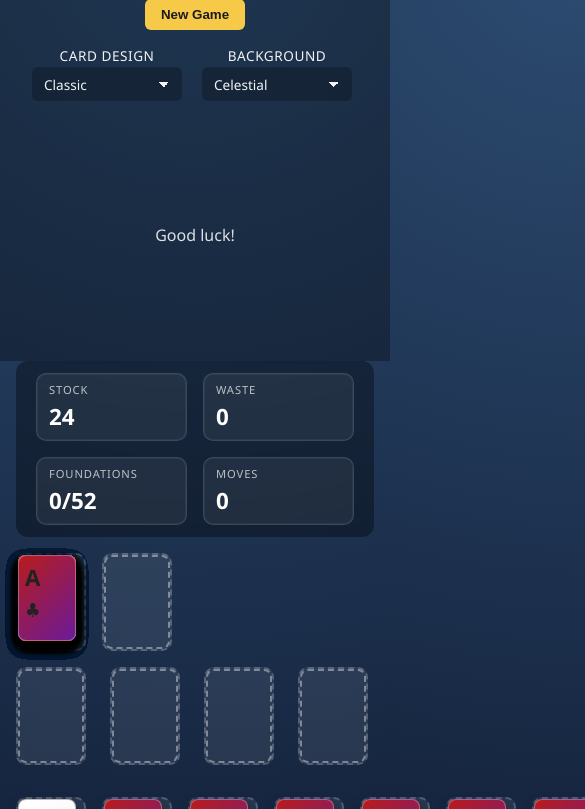
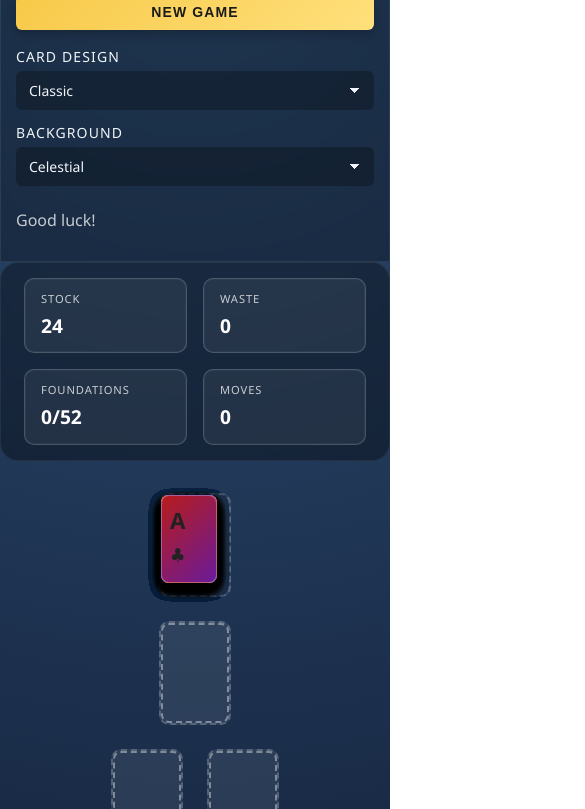
Before and after one commit to amsibert-fmms/Solitaire-, a plain HTML site: page index.html in a window 390 px wide. Shown: the part 72-881 px from the top of the page, 585 px wide, since content can reach past the window. Drawn offline with Linux system fonts and the light colour scheme.

Commit message:
Revamp layout and styling variables for responsiveness

```diff
--- a/style.css
+++ b/style.css
@@ -1,10 +1,46 @@
 :root {
-  --card-width: 90px;
-  --card-height: 126px;
-  --tableau-gap: 28px;
-  font-family: "Segoe UI", Tahoma, Geneva, Verdana, sans-serif;
+  --font-family-base: "Segoe UI", Tahoma, Geneva, Verdana, sans-serif;
+  --font-family-heading: "Segoe UI", Tahoma, Geneva, Verdana, sans-serif;
+  --font-size-base: 16px;
+  --font-size-sm: 0.875rem;
+  --font-size-lg: 1.25rem;
+  --line-height-base: 1.5;
+  --heading-line-height: 1.2;
+
+  --space-3xs: 0.25rem;
+  --space-2xs: 0.375rem;
+  --space-xs: 0.5rem;
+  --space-sm: 0.75rem;
+  --space-md: 1rem;
+  --space-lg: 1.5rem;
+  --space-xl: 2rem;
+  --space-2xl: 3rem;
+
+  --radius-sm: 6px;
+  --radius-md: 10px;
+  --radius-lg: 18px;
+
+  --shadow-soft: 0 4px 12px rgba(0, 0, 0, 0.25);
+  --shadow-elevated: 0 12px 28px rgba(0, 0, 0, 0.35);
+
+  --color-primary: #f7c948;
+  --color-primary-strong: #d9a500;
+  --color-primary-text: #1b1b1b;
+  --color-surface: rgba(0, 0, 0, 0.28);
+  --color-surface-alt: rgba(0, 0, 0, 0.35);
+  --color-surface-raised: rgba(255, 255, 255, 0.06);
+  --color-border-muted: rgba(255, 255, 255, 0.18);
+  --color-border-strong: rgba(255, 255, 255, 0.4);
+  --color-text-muted: rgba(255, 255, 255, 0.75);
+
+  --layout-max-width: 1200px;
+
+  --card-width: 72px;
+  --card-height: 104px;
+  --card-radius: 8px;
+  --tableau-gap: 22px;
   --background-gradient: radial-gradient(circle at top, #2d4d73, #14223b 70%);
-  --surface-bg: rgba(0, 0, 0, 0.3);
+  --surface-bg: var(--color-surface);
   --text-color: #f0f4f8;
   --pile-background: rgba(255, 255, 255, 0.08);
   --pile-border: 2px dashed rgba(255, 255, 255, 0.2);
@@ -29,92 +65,167 @@ body {
   min-height: 100vh;
   display: flex;
   flex-direction: column;
+  font-family: var(--font-family-base);
+  font-size: var(--font-size-base);
+  line-height: var(--line-height-base);
   background: var(--background-gradient);
   color: var(--text-color);
 }
 
 header,
 footer {
-  padding: 1rem 2rem;
+  width: 100%;
   background: var(--surface-bg);
+  backdrop-filter: blur(4px);
+  padding: var(--space-lg) var(--space-md);
   display: flex;
-  flex-wrap: wrap;
-  align-items: center;
-  gap: 1rem;
-}
-
-header {
   flex-direction: column;
-  align-items: stretch;
+  gap: var(--space-md);
+  box-shadow: inset 0 0 0 1px rgba(255, 255, 255, 0.08);
 }
 
 header h1 {
   margin: 0;
-  font-size: 1.8rem;
+  font-family: var(--font-family-heading);
+  font-size: clamp(1.6rem, 4vw + 0.5rem, 2.3rem);
+  line-height: var(--heading-line-height);
+  letter-spacing: 0.01em;
 }
 
 .header-top {
   display: flex;
-  align-items: center;
-  justify-content: space-between;
-  gap: 1rem;
+  flex-direction: column;
+  gap: var(--space-sm);
+  align-items: stretch;
 }
 
 .controls {
   display: flex;
-  align-items: center;
-  justify-content: space-between;
-  gap: 1.5rem;
-  flex-wrap: wrap;
+  flex-direction: column;
+  gap: var(--space-md);
+  align-items: stretch;
 }
 
 .appearance-controls {
   display: flex;
-  flex-wrap: wrap;
-  gap: 1.25rem;
+  flex-direction: column;
+  gap: var(--space-sm);
+}
+
+.design-select {
+  display: flex;
+  flex-direction: column;
+  gap: var(--space-3xs);
+  font-size: var(--font-size-sm);
+  text-transform: uppercase;
+  letter-spacing: 0.08em;
 }
 
 .status-line {
-  flex: 1 1 220px;
-  min-height: 2.25rem;
   display: flex;
   align-items: center;
-  justify-content: flex-end;
-  color: rgba(255, 255, 255, 0.85);
+  justify-content: center;
+  gap: var(--space-xs);
+  min-height: 2.25rem;
+  color: var(--color-text-muted);
   font-weight: 500;
 }
 
 #status {
+  width: 100%;
   min-width: 0;
-  width: 100%;
+}
+
+button {
+  display: inline-flex;
+  align-items: center;
+  justify-content: center;
+  gap: var(--space-xs);
+  padding: calc(var(--space-xs) + 0.1rem) var(--space-lg);
+  border-radius: var(--radius-sm);
+  border: none;
+  background: linear-gradient(135deg, var(--color-primary), #ffe07c);
+  color: var(--color-primary-text);
+  font-weight: 600;
+  font-size: var(--font-size-sm);
+  text-transform: uppercase;
+  letter-spacing: 0.08em;
+  cursor: pointer;
+  box-shadow: var(--shadow-soft);
+  transition: transform 0.15s ease, box-shadow 0.2s ease, filter 0.2s ease;
+}
+
+button:hover {
+  transform: translateY(-1px);
+  box-shadow: var(--shadow-elevated);
+  background: linear-gradient(135deg, var(--color-primary-strong), #ffd863);
+}
+
+button:focus-visible {
+  outline: 2px solid var(--color-primary);
+  outline-offset: 2px;
+}
+
+button:active {
+  transform: translateY(0);
+  filter: brightness(0.95);
+}
+
+button:disabled {
+  opacity: 0.65;
+  cursor: not-allowed;
+  box-shadow: none;
+}
+
+select {
+  padding: var(--space-xs) var(--space-xl) var(--space-xs) var(--space-sm);
+  border-radius: var(--radius-sm);
+  border: 1px solid transparent;
+  background-color: rgba(0, 0, 0, 0.28);
+  color: inherit;
+  font: inherit;
+  appearance: none;
+  cursor: pointer;
+  background-image: linear-gradient(45deg, transparent 50%, currentColor 50%),
+    linear-gradient(135deg, currentColor 50%, transparent 50%);
+  background-position: calc(100% - 18px) calc(1.15em), calc(100% - 13px) calc(1.15em);
+  background-size: 5px 5px, 5px 5px;
+  background-repeat: no-repeat;
+}
+
+select:focus-visible {
+  outline: 2px solid var(--color-border-strong);
+  outline-offset: 2px;
 }
 
 .info-bar {
-  margin: 0 2rem;
-  padding: 0.75rem 1.25rem;
-  background: rgba(0, 0, 0, 0.35);
-  border-radius: 12px;
+  margin: 0 auto;
+  padding: var(--space-md) var(--space-lg);
+  width: min(100%, var(--layout-max-width));
   display: grid;
-  grid-template-columns: repeat(auto-fit, minmax(120px, 1fr));
-  gap: 1rem;
+  grid-template-columns: repeat(auto-fit, minmax(140px, 1fr));
+  gap: var(--space-md);
+  background: var(--color-surface-alt);
+  border-radius: var(--radius-lg);
   backdrop-filter: blur(4px);
+  box-shadow: inset 0 0 0 1px rgba(255, 255, 255, 0.06);
 }
 
 .info-item {
   position: relative;
-  padding: 0.5rem 0.75rem;
-  border-radius: 10px;
-  background: rgba(255, 255, 255, 0.06);
-  border: 1px solid rgba(255, 255, 255, 0.12);
-  box-shadow: inset 0 0 0 1px rgba(255, 255, 255, 0.05);
+  padding: var(--space-sm) var(--space-md);
+  border-radius: var(--radius-md);
+  background: var(--color-surface-raised);
+  border: 1px solid var(--color-border-muted);
+  box-shadow: inset 0 0 0 1px rgba(255, 255, 255, 0.04);
   display: flex;
   flex-direction: column;
-  gap: 0.25rem;
+  gap: var(--space-3xs);
   cursor: default;
 }
 
 .info-item:focus-visible {
-  outline: 2px solid rgba(255, 255, 255, 0.65);
+  outline: 2px solid var(--color-border-strong);
   outline-offset: 2px;
 }
 
@@ -122,11 +233,11 @@ header h1 {
   text-transform: uppercase;
   letter-spacing: 0.08em;
   font-size: 0.7rem;
-  color: rgba(255, 255, 255, 0.7);
+  color: var(--color-text-muted);
 }
 
 .info-value {
-  font-size: 1.4rem;
+  font-size: clamp(1.2rem, 2vw + 0.6rem, 1.6rem);
   font-weight: 700;
   color: #fff;
 }
@@ -139,8 +250,8 @@ header h1 {
   transform: translate(-50%, 8px);
   background: rgba(12, 21, 35, 0.92);
   color: #f5fbff;
-  padding: 0.45rem 0.65rem;
-  border-radius: 8px;
+  padding: var(--space-xs) var(--space-sm);
+  border-radius: var(--radius-sm);
   font-size: 0.75rem;
   line-height: 1.2;
   box-shadow: 0 10px 18px rgba(0, 0, 0, 0.35);
@@ -160,38 +271,45 @@ header h1 {
 
 main {
   flex: 1 1 auto;
-  padding: 1.5rem;
-  display: flex;
-  flex-direction: column;
-  gap: 2rem;
+  width: min(100%, var(--layout-max-width));
+  margin: 0 auto;
+  padding: var(--space-xl) var(--space-md) var(--space-2xl);
+  display: grid;
+  gap: var(--space-xl);
 }
 
 .top-row {
   display: flex;
-  gap: 1.5rem;
-  align-items: flex-start;
+  flex-direction: column;
+  align-items: center;
+  justify-content: center;
+  gap: var(--space-lg);
 }
 
 .foundations {
-  display: flex;
-  gap: 1.5rem;
-  margin-left: auto;
+  display: grid;
+  grid-template-columns: repeat(2, var(--card-width));
+  gap: var(--space-lg);
+  justify-content: center;
 }
 
 .tableau {
   display: grid;
   grid-template-columns: repeat(7, var(--card-width));
-  gap: 1.5rem;
+  gap: var(--space-lg);
+  justify-content: center;
+  overflow-x: auto;
+  padding-bottom: var(--space-sm);
 }
 
 .pile {
   position: relative;
   width: var(--card-width);
   height: var(--card-height);
-  border-radius: 10px;
+  border-radius: var(--radius-md);
   border: var(--pile-border);
   background: var(--pile-background);
-  padding: 6px;
+  padding: var(--space-xs);
 }
 
 .tableau-pile {
@@ -200,14 +318,14 @@ main {
 
 .card {
   position: absolute;
-  width: calc(var(--card-width) - 12px);
-  height: calc(var(--card-height) - 12px);
-  border-radius: 8px;
+  width: calc(var(--card-width) - 2 * var(--space-xs));
+  height: calc(var(--card-height) - 2 * var(--space-xs));
+  border-radius: var(--card-radius);
   background: var(--card-front-bg);
   color: var(--card-front-text);
   border: var(--card-front-border);
   box-shadow: var(--card-shadow);
-  padding: 6px;
+  padding: var(--space-xs);
   cursor: grab;
   user-select: none;
   transition: transform 0.15s ease, box-shadow 0.2s ease;
@@ -250,60 +368,20 @@ main {
   left: 0;
   width: 100%;
   height: 100%;
-  border-radius: 8px;
+  border-radius: var(--card-radius);
   border: var(--placeholder-border);
   pointer-events: none;
 }
 
-button {
-  padding: 0.5rem 1rem;
-  border-radius: 6px;
-  border: none;
-  background: #f7c948;
-  color: #1b1b1b;
-  font-weight: 600;
-  cursor: pointer;
-  transition: transform 0.1s ease, box-shadow 0.1s ease;
+footer {
+  margin-top: auto;
+  text-align: center;
+  color: var(--color-text-muted);
+  font-size: var(--font-size-sm);
 }
 
-button:hover {
-  transform: translateY(-1px);
-  box-shadow: 0 8px 14px rgba(0, 0, 0, 0.25);
-}
-
-select {
-  padding: 0.45rem 2rem 0.45rem 0.75rem;
-  border-radius: 6px;
-  border: none;
-  background: rgba(0, 0, 0, 0.25);
-  color: inherit;
-  font: inherit;
-  appearance: none;
-  cursor: pointer;
-  position: relative;
-}
-
-.design-select {
-  display: flex;
-  flex-direction: column;
-  gap: 0.15rem;
-  font-size: 0.85rem;
-  text-transform: uppercase;
-  letter-spacing: 0.04em;
-}
-
-.design-select select {
-  min-width: 150px;
-  background-image: linear-gradient(45deg, transparent 50%, currentColor 50%),
-    linear-gradient(135deg, currentColor 50%, transparent 50%);
-  background-position: calc(100% - 18px) calc(1.1em), calc(100% - 13px) calc(1.1em);
-  background-size: 5px 5px, 5px 5px;
-  background-repeat: no-repeat;
-}
-
-.design-select select:focus {
-  outline: 2px solid rgba(255, 255, 255, 0.65);
-  outline-offset: 2px;
+footer p {
+  margin: 0;
 }
 
 body.card-theme-vintage {
@@ -369,60 +447,95 @@ body.background-classic {
   --placeholder-border: 2px dashed rgba(255, 255, 255, 0.4);
 }
 
-@media (max-width: 900px) {
-  .info-bar {
-    margin: 0 1.5rem;
+@media (min-width: 37.5rem) {
+  header,
+  footer {
+    padding: var(--space-xl) var(--space-xl);
   }
 
-  main {
-    padding: 1rem;
+  .header-top {
+    flex-direction: row;
+    align-items: center;
+    justify-content: space-between;
   }
 
-  .tableau {
-    gap: 1rem;
+  .controls {
+    flex-direction: row;
+    align-items: center;
+    justify-content: space-between;
+    gap: var(--space-lg);
+  }
+
+  .appearance-controls {
+    flex-direction: row;
+    flex-wrap: wrap;
+    gap: var(--space-lg);
+  }
+
+  .status-line {
+    justify-content: flex-end;
+    flex: 1 1 220px;
   }
 
   .top-row {
-    gap: 1rem;
+    flex-direction: row;
     flex-wrap: wrap;
   }
 
   .foundations {
-    margin-left: 0;
+    grid-template-columns: repeat(4, var(--card-width));
   }
 }
 
-@media (max-width: 720px) {
+@media (min-width: 45rem) {
   :root {
-    --card-width: 70px;
-    --card-height: 98px;
-    --tableau-gap: 22px;
+    --card-width: 90px;
+    --card-height: 126px;
+    --tableau-gap: 28px;
+  }
+
+  .info-bar {
+    padding: var(--space-lg) var(--space-xl);
+  }
+
+  main {
+    padding: var(--space-2xl) var(--space-xl) var(--space-2xl);
+    gap: var(--space-2xl);
+  }
+
+  .top-row {
+    align-items: flex-start;
+    justify-content: space-between;
+  }
+
+  .tableau {
+    gap: var(--space-xl);
+  }
+}
+
+@media (min-width: 60rem) {
+  header,
+  footer,
+  .info-bar,
+  main {
+    border-radius: var(--radius-lg);
+    width: min(calc(100% - 2 * var(--space-xl)), var(--layout-max-width));
   }
 
   header,
   footer {
-    justify-content: center;
-    text-align: center;
+    margin-left: auto;
+    margin-right: auto;
+    box-shadow: var(--shadow-soft);
   }
 
-  .header-top {
-    flex-direction: column;
+  .top-row {
+    flex-wrap: nowrap;
+    gap: var(--space-xl);
   }
 
-  .controls {
-    flex-direction: column;
-    align-items: stretch;
-  }
-
-  .status-line {
-    justify-content: center;
-  }
-
-  .info-bar {
-    margin: 0 1rem;
-  }
-
-  #status {
-    width: 100%;
+  .foundations {
+    display: flex;
+    gap: var(--space-xl);
   }
 }
```
